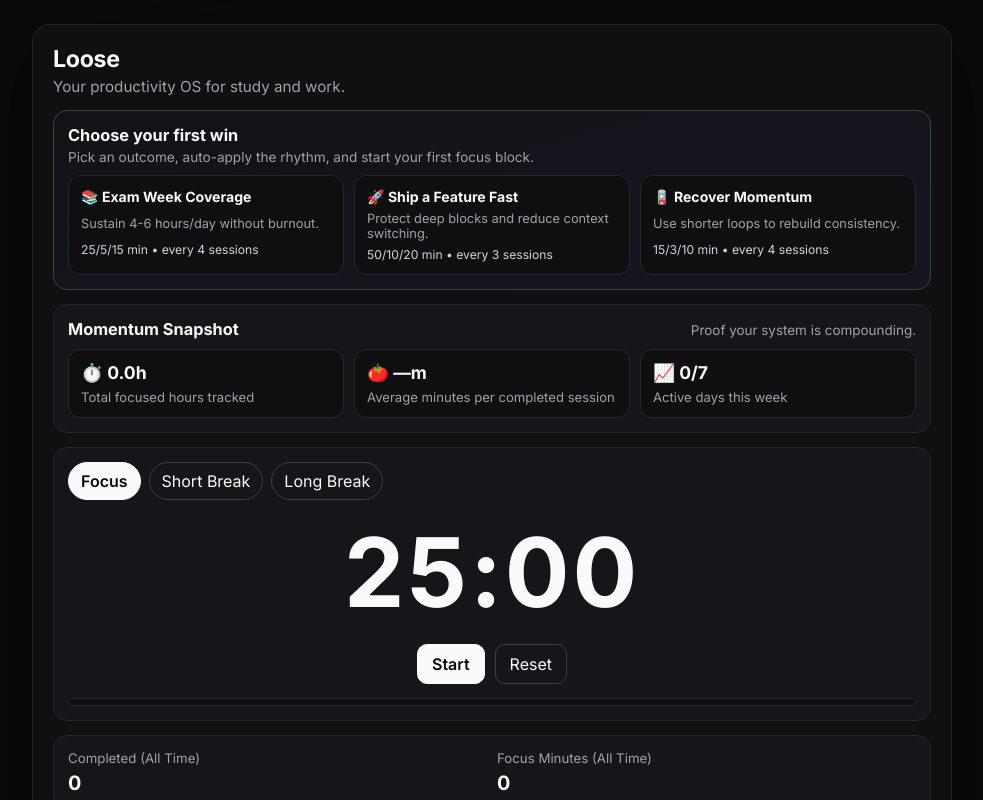
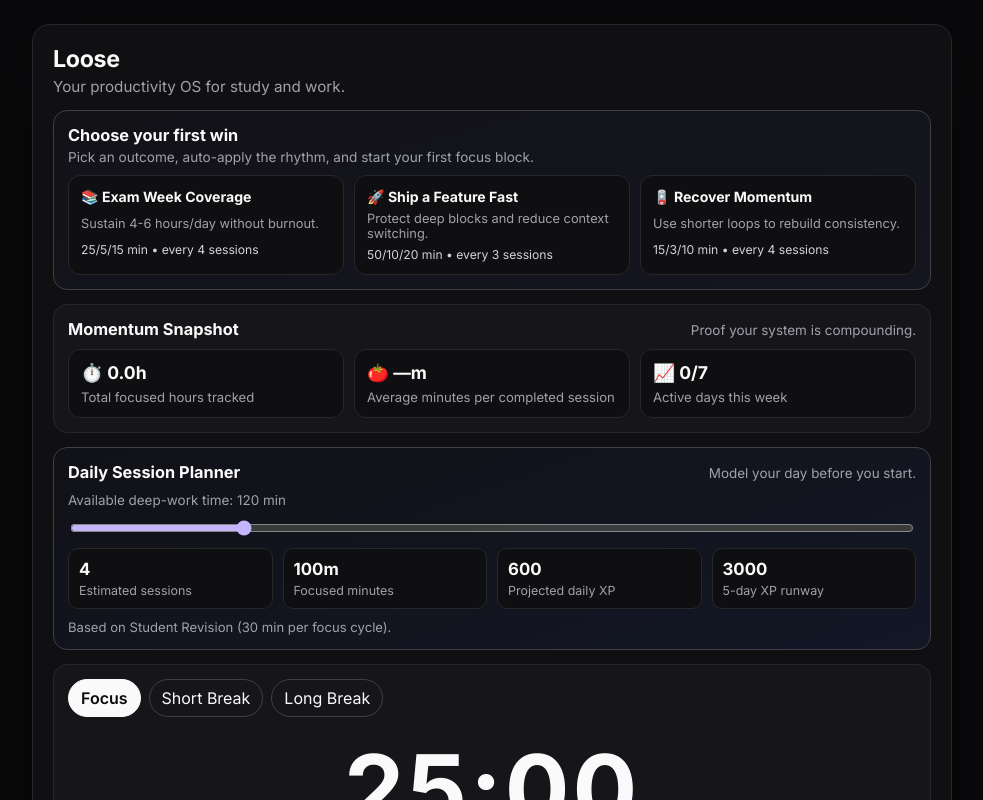
Before and after one commit to dhyoprd/pomodoro-glass, a Next.js app: page / in a window 1280 px wide. Shown: the top 800 px of the page, without its empty margins (148-1131 px from the left). Built offline with nearby package versions, Linux system fonts and the light colour scheme.

Commit message:
feat: add daily session planner forecasting card

```diff
--- a/src/app/globals.css
+++ b/src/app/globals.css
@@ -152,6 +152,77 @@ section {
 }
 
 .momentum-card p {
+  margin: 0;
+  color: var(--muted);
+  font-size: 0.82rem;
+}
+
+.session-planner {
+  display: grid;
+  gap: 10px;
+  border-color: #3f3f46;
+  background: linear-gradient(160deg, #111217 0%, #131726 100%);
+}
+
+.planner-head {
+  display: flex;
+  justify-content: space-between;
+  align-items: baseline;
+  gap: 8px;
+  flex-wrap: wrap;
+}
+
+.planner-head h2 {
+  margin: 0;
+  font-size: 1.02rem;
+}
+
+.planner-head span {
+  color: var(--muted);
+  font-size: 0.84rem;
+}
+
+.planner-body {
+  display: grid;
+  gap: 10px;
+}
+
+.planner-body label {
+  color: var(--muted);
+  font-size: 0.84rem;
+}
+
+.planner-body input[type="range"] {
+  padding: 0;
+  border: none;
+  accent-color: #c4b5fd;
+}
+
+.planner-metrics {
+  display: grid;
+  grid-template-columns: repeat(4, minmax(0, 1fr));
+  gap: 10px;
+}
+
+.planner-metrics article {
+  background: #0f0f12;
+  border: 1px solid var(--line);
+  border-radius: 10px;
+  padding: 10px;
+  display: grid;
+  gap: 4px;
+}
+
+.planner-metrics strong {
+  font-size: 1.05rem;
+}
+
+.planner-metrics span {
+  color: var(--muted);
+  font-size: 0.78rem;
+}
+
+.planner-body p {
   margin: 0;
   color: var(--muted);
   font-size: 0.82rem;
@@ -651,6 +722,7 @@ input:focus { border-color: #71717a; }
   .preset-grid { grid-template-columns: 1fr; }
   .momentum-grid { grid-template-columns: 1fr; }
   .quick-onboarding-grid { grid-template-columns: 1fr; }
+  .planner-metrics { grid-template-columns: repeat(2, minmax(0, 1fr)); }
 }
 
 @media (max-width: 600px) {
@@ -666,6 +738,7 @@ input:focus { border-color: #71717a; }
     flex-direction: column;
     align-items: flex-start;
   }
+  .planner-metrics { grid-template-columns: 1fr; }
 
   .mobile-quick-start {
     position: fixed;
--- a/src/ui/PomodoroApp.tsx
+++ b/src/ui/PomodoroApp.tsx
@@ -71,6 +71,7 @@ const DAILY_QUESTS = [
 export function PomodoroApp() {
   const { state, controller } = usePomodoroController();
   const [taskText, setTaskText] = useState('');
+  const [planningMinutes, setPlanningMinutes] = useState(120);
   const [settingsForm, setSettingsForm] = useState({ focus: '', shortBreak: '', longBreak: '', longBreakInterval: '' });
 
   useEffect(() => {
@@ -185,6 +186,23 @@ export function PomodoroApp() {
     [state.mode],
   );
 
+  const sessionPlanner = useMemo(() => {
+    const settings = activePreset?.settings ?? state.settings;
+    const cycleMinutes = settings.focus + settings.shortBreak;
+    const estimatedSessions = Math.max(1, Math.floor(planningMinutes / cycleMinutes));
+    const estimatedFocusMinutes = estimatedSessions * settings.focus;
+    const estimatedXp = estimatedSessions * XP_PER_SESSION + estimatedFocusMinutes * XP_PER_FOCUS_MINUTE;
+    const estimatedWeeklyXp = estimatedXp * 5;
+
+    return {
+      estimatedSessions,
+      estimatedFocusMinutes,
+      estimatedXp,
+      estimatedWeeklyXp,
+      cycleMinutes,
+    };
+  }, [activePreset?.settings, planningMinutes, state.settings]);
+
   const showQuickOnboarding = state.stats.completed === 0 && state.tasks.length === 0;
 
   const applyPreset = (preset: UseCasePreset) => {
@@ -257,6 +275,46 @@ export function PomodoroApp() {
             <strong>📈 {momentumStats.activeDays}/7</strong>
             <p>Active days this week</p>
           </article>
+        </div>
+      </section>
+
+      <section className="session-planner" aria-label="Daily session planner">
+        <div className="planner-head">
+          <h2>Daily Session Planner</h2>
+          <span>Model your day before you start.</span>
+        </div>
+        <div className="planner-body">
+          <label htmlFor="planningMinutes">Available deep-work time: {planningMinutes} min</label>
+          <input
+            id="planningMinutes"
+            type="range"
+            min={60}
+            max={360}
+            step={15}
+            value={planningMinutes}
+            onChange={(e) => setPlanningMinutes(Number(e.target.value))}
+          />
+          <div className="planner-metrics">
+            <article>
+              <strong>{sessionPlanner.estimatedSessions}</strong>
+              <span>Estimated sessions</span>
+            </article>
+            <article>
+              <strong>{sessionPlanner.estimatedFocusMinutes}m</strong>
+              <span>Focused minutes</span>
+            </article>
+            <article>
+              <strong>{sessionPlanner.estimatedXp}</strong>
+              <span>Projected daily XP</span>
+            </article>
+            <article>
+              <strong>{sessionPlanner.estimatedWeeklyXp}</strong>
+              <span>5-day XP runway</span>
+            </article>
+          </div>
+          <p>
+            Based on {activePreset?.name ?? 'current settings'} ({sessionPlanner.cycleMinutes} min per focus cycle).
+          </p>
         </div>
       </section>
 
```
